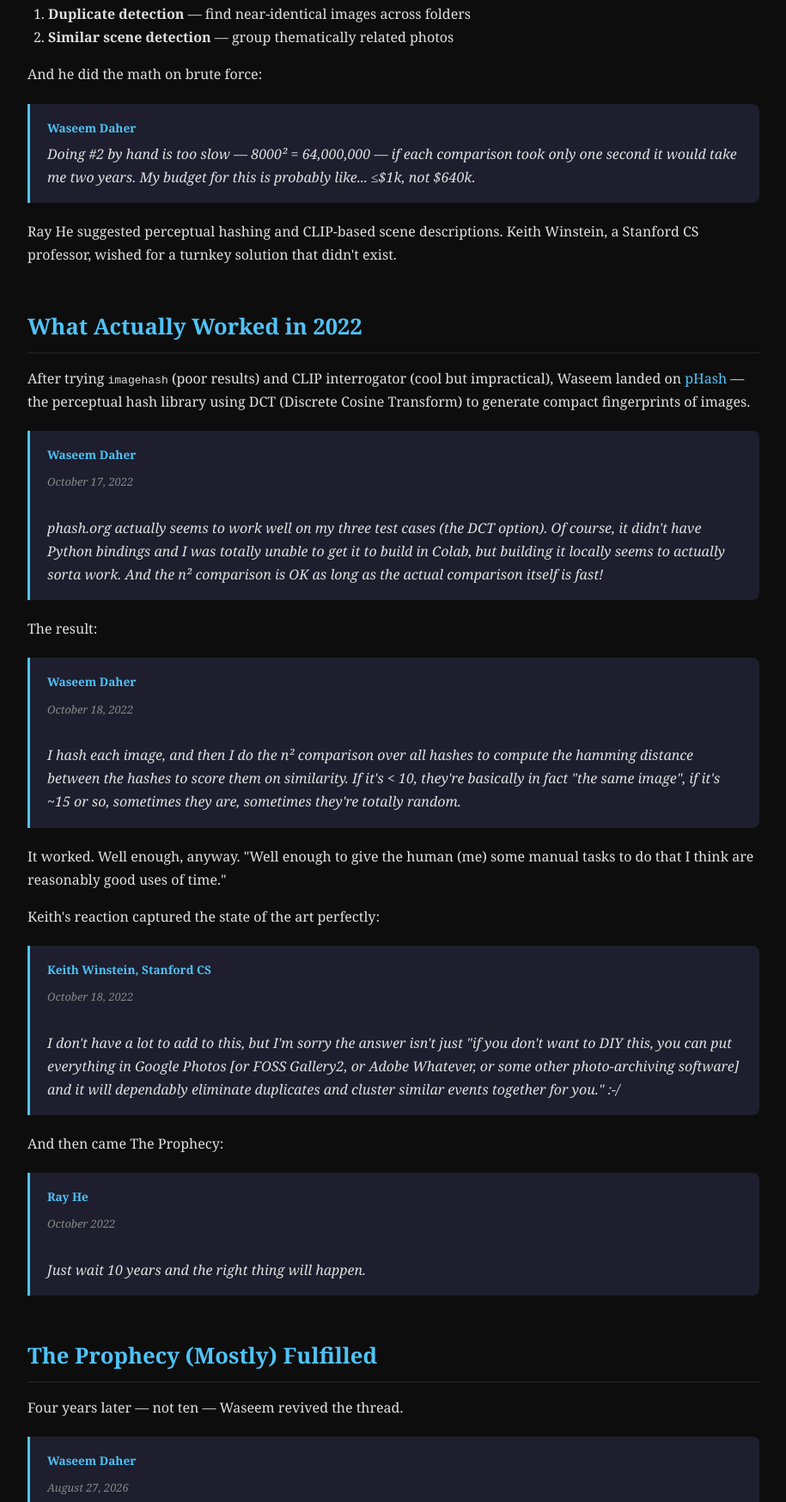
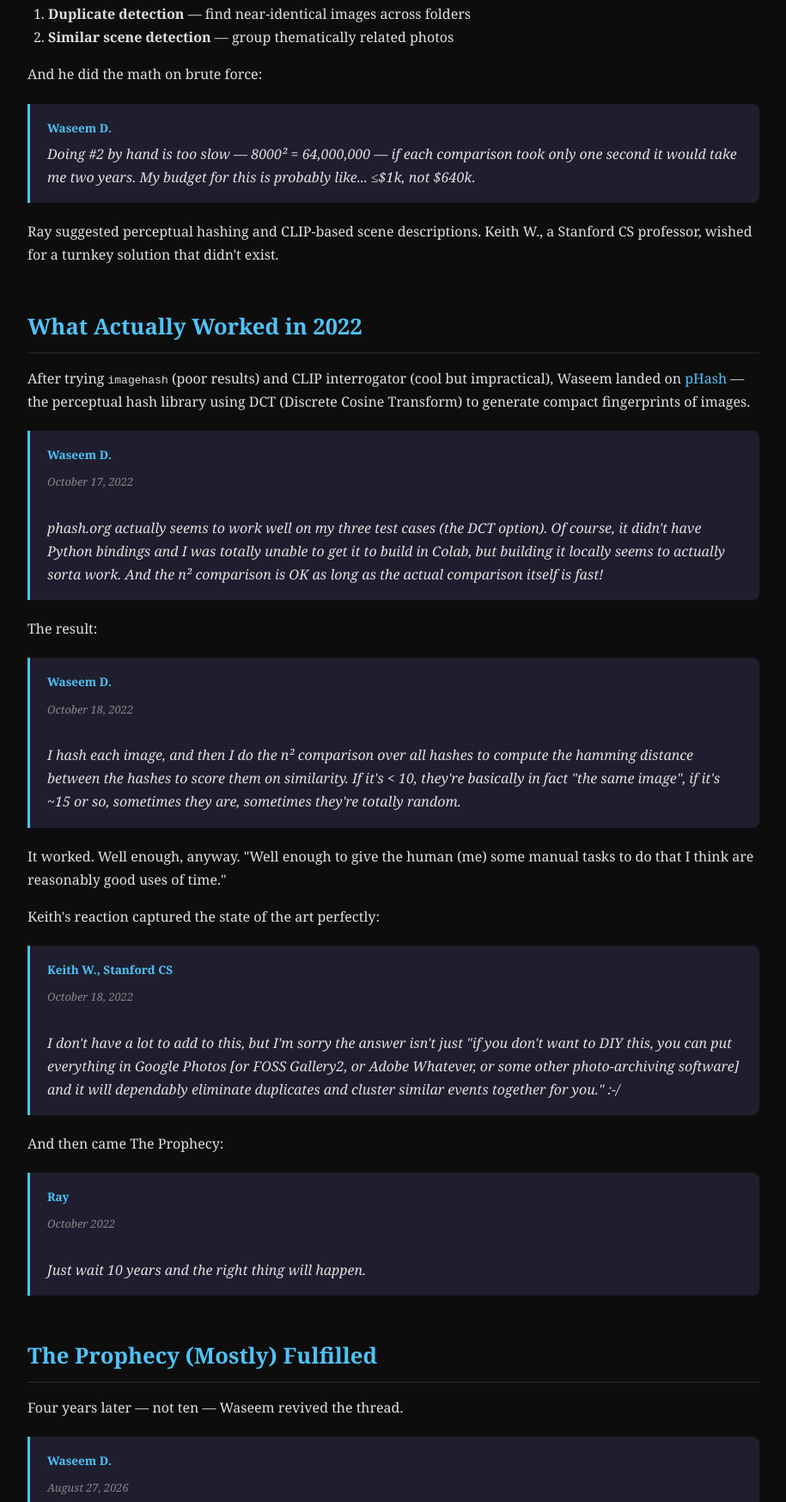
Before and after one commit to rayhe/waseem-photo-analysis, a plain HTML site: page index.html in a window 1280 px wide. Shown: the part 1053-2800 px from the top of the page at 86% size, without its empty margins (182-1097 px from the left). Drawn offline with Linux system fonts and the light colour scheme.

Commit message:
Privacy: redact last names (Waseem D., Keith W., Dawn P., Ray)
Replace full names with abbreviated forms for privacy:
- Waseem Daher → Waseem D.
- Keith Winstein → Keith W.
- Dawn Perlner → Dawn P.
- Ray He → Ray

Content and technical analysis unchanged.

```diff
--- a/index.html
+++ b/index.html
@@ -198,7 +198,7 @@ blockquote .quote-date{color:var(--text-dim);font-size:0.8em}
 
 <h1>Waseem's Photo Project</h1>
 <p class="subtitle">A Meta-Analysis of Near-Duplicate Image Detection: 2001 to 2026</p>
-<p class="byline">Inspired by a real email thread between Waseem Daher, Ray He, and Keith Winstein</p>
+<p class="byline">Inspired by a real email thread between Waseem D., Ray, and Keith W.</p>
 
 <!-- Audio Section -->
 <div class="audio-section" id="audio-section">
@@ -217,10 +217,10 @@ blockquote .quote-date{color:var(--text-dim);font-size:0.8em}
 <!-- The Origin Story -->
 <h2>The Origin Story</h2>
 
-<p>In October 2022, Waseem Daher sent an email to two friends. The problem was simple. The solution was not.</p>
+<p>In October 2022, Waseem D. sent an email to two friends. The problem was simple. The solution was not.</p>
 
 <blockquote>
-  <span class="quote-author">Waseem Daher</span>
+  <span class="quote-author">Waseem D.</span>
   <span class="quote-date">October 16, 2022</span>
   <br><br>
   I have about 8,000 family photos. Total size ~40GB or so. I've organized almost all of them into folders by date/event, but about 1,300 remain to be sorted. Of those 1,300, many of them are duplicates of images I've already sorted, but they're not perfect duplicates because: sometimes they're the result of having scanned a print more than once, sometimes one is "the scan of the negative" and one is "the scan of the print."
@@ -237,11 +237,11 @@ blockquote .quote-date{color:var(--text-dim);font-size:0.8em}
 <p>And he did the math on brute force:</p>
 
 <blockquote>
-  <span class="quote-author">Waseem Daher</span>
+  <span class="quote-author">Waseem D.</span>
   Doing #2 by hand is too slow — 8000² = 64,000,000 — if each comparison took only one second it would take me two years. My budget for this is probably like... ≤$1k, not $640k.
 </blockquote>
 
-<p>Ray He suggested perceptual hashing and CLIP-based scene descriptions. Keith Winstein, a Stanford CS professor, wished for a turnkey solution that didn't exist.</p>
+<p>Ray suggested perceptual hashing and CLIP-based scene descriptions. Keith W., a Stanford CS professor, wished for a turnkey solution that didn't exist.</p>
 
 <!-- The 2022 Solution -->
 <h2>What Actually Worked in 2022</h2>
@@ -249,7 +249,7 @@ blockquote .quote-date{color:var(--text-dim);font-size:0.8em}
 <p>After trying <code>imagehash</code> (poor results) and CLIP interrogator (cool but impractical), Waseem landed on <a href="https://www.phash.org">pHash</a> — the perceptual hash library using DCT (Discrete Cosine Transform) to generate compact fingerprints of images.</p>
 
 <blockquote>
-  <span class="quote-author">Waseem Daher</span>
+  <span class="quote-author">Waseem D.</span>
   <span class="quote-date">October 17, 2022</span>
   <br><br>
   phash.org actually seems to work well on my three test cases (the DCT option). Of course, it didn't have Python bindings and I was totally unable to get it to build in Colab, but building it locally seems to actually sorta work. And the n² comparison is OK as long as the actual comparison itself is fast!
@@ -258,7 +258,7 @@ blockquote .quote-date{color:var(--text-dim);font-size:0.8em}
 <p>The result:</p>
 
 <blockquote>
-  <span class="quote-author">Waseem Daher</span>
+  <span class="quote-author">Waseem D.</span>
   <span class="quote-date">October 18, 2022</span>
   <br><br>
   I hash each image, and then I do the n² comparison over all hashes to compute the hamming distance between the hashes to score them on similarity. If it's &lt; 10, they're basically in fact "the same image", if it's ~15 or so, sometimes they are, sometimes they're totally random.
@@ -269,7 +269,7 @@ blockquote .quote-date{color:var(--text-dim);font-size:0.8em}
 <p>Keith's reaction captured the state of the art perfectly:</p>
 
 <blockquote>
-  <span class="quote-author">Keith Winstein, Stanford CS</span>
+  <span class="quote-author">Keith W., Stanford CS</span>
   <span class="quote-date">October 18, 2022</span>
   <br><br>
   I don't have a lot to add to this, but I'm sorry the answer isn't just "if you don't want to DIY this, you can put everything in Google Photos [or FOSS Gallery2, or Adobe Whatever, or some other photo-archiving software] and it will dependably eliminate duplicates and cluster similar events together for you." :-/
@@ -278,7 +278,7 @@ blockquote .quote-date{color:var(--text-dim);font-size:0.8em}
 <p>And then came The Prophecy:</p>
 
 <blockquote>
-  <span class="quote-author">Ray He</span>
+  <span class="quote-author">Ray</span>
   <span class="quote-date">October 2022</span>
   <br><br>
   Just wait 10 years and the right thing will happen.
@@ -290,31 +290,31 @@ blockquote .quote-date{color:var(--text-dim);font-size:0.8em}
 <p>Four years later — not ten — Waseem revived the thread.</p>
 
 <blockquote>
-  <span class="quote-author">Waseem Daher</span>
+  <span class="quote-author">Waseem D.</span>
   <span class="quote-date">August 27, 2026</span>
   <br><br>
   In retrospect this was the right answer. It's not totally turnkey quite yet but this is basically a tractable problem today.
 </blockquote>
 
 <blockquote>
-  <span class="quote-author">Ray He</span>
+  <span class="quote-author">Ray</span>
   <span class="quote-date">August 27, 2026</span>
   <br><br>
   Wait another 5 years and it'll be automatic!?
 </blockquote>
 
 <blockquote>
-  <span class="quote-author">Waseem Daher</span>
+  <span class="quote-author">Waseem D.</span>
   Probably more like 1-2 years but definitely by 5.
 </blockquote>
 
 <p>Keith added historical color:</p>
 
 <blockquote>
-  <span class="quote-author">Keith Winstein</span>
+  <span class="quote-author">Keith W.</span>
   <span class="quote-date">August 27, 2026</span>
   <br><br>
-  My recollection (circa like 2002) is that Dawn Perlner did a summer internship at the NSA working on basically exactly this problem! Like the FBI gets 1,000 photos of a kidnapped child, but a lot of them are essentially duplicate scans or xeroxes of the same underlying photo, and the FBI wants to boil them down to a smaller list of unique photos... I think parts of this problem have been tractable and in demand for like 25 years. It's a little sad the "Gallery2"s of the world did not continue to improve.
+  My recollection (circa like 2002) is that Dawn P. did a summer internship at the NSA working on basically exactly this problem! Like the FBI gets 1,000 photos of a kidnapped child, but a lot of them are essentially duplicate scans or xeroxes of the same underlying photo, and the FBI wants to boil them down to a smaller list of unique photos... I think parts of this problem have been tractable and in demand for like 25 years. It's a little sad the "Gallery2"s of the world did not continue to improve.
 </blockquote>
 
 <!-- Timeline -->
@@ -324,7 +324,7 @@ blockquote .quote-date{color:var(--text-dim);font-size:0.8em}
   <div class="timeline-item nsa">
     <div class="timeline-year">~2001–2002</div>
     <div class="timeline-title">NSA Summer Interns</div>
-    <div class="timeline-desc">Dawn Perlner works on photo deduplication for the FBI at the NSA. The problem: 1,000 photos of a kidnapped child, many duplicate scans/xeroxes. The tools: classified. The budget: unlimited. The result: also classified.</div>
+    <div class="timeline-desc">Dawn P. works on photo deduplication for the FBI at the NSA. The problem: 1,000 photos of a kidnapped child, many duplicate scans/xeroxes. The tools: classified. The budget: unlimited. The result: also classified.</div>
   </div>
   <div class="timeline-item">
     <div class="timeline-year">2008–2010</div>
@@ -581,7 +581,7 @@ faiss.search(embed, k=5) → neighbors</code>
 
   <div class="stage-direction">[ Sam pauses ]</div>
 
-  <div class="dialogue-line"><span class="speaker sama">SAM:</span><span class="text">Now here's what Keith Winstein brought up that I love. He said Dawn Perlner did a summer internship at the NSA in 2001 or 2002 working on exactly this problem. The FBI had a thousand photos of a kidnapped child — lots of duplicate scans and xeroxes — and they needed to deduplicate them quickly.</span></div>
+  <div class="dialogue-line"><span class="speaker sama">SAM:</span><span class="text">Now here's what Keith W. brought up that I love. He said Dawn P. did a summer internship at the NSA in 2001 or 2002 working on exactly this problem. The FBI had a thousand photos of a kidnapped child — lots of duplicate scans and xeroxes — and they needed to deduplicate them quickly.</span></div>
 
   <div class="dialogue-line"><span class="speaker jensen">JENSEN:</span><span class="text">The NSA was working on this 25 years ago.</span></div>
 
```
